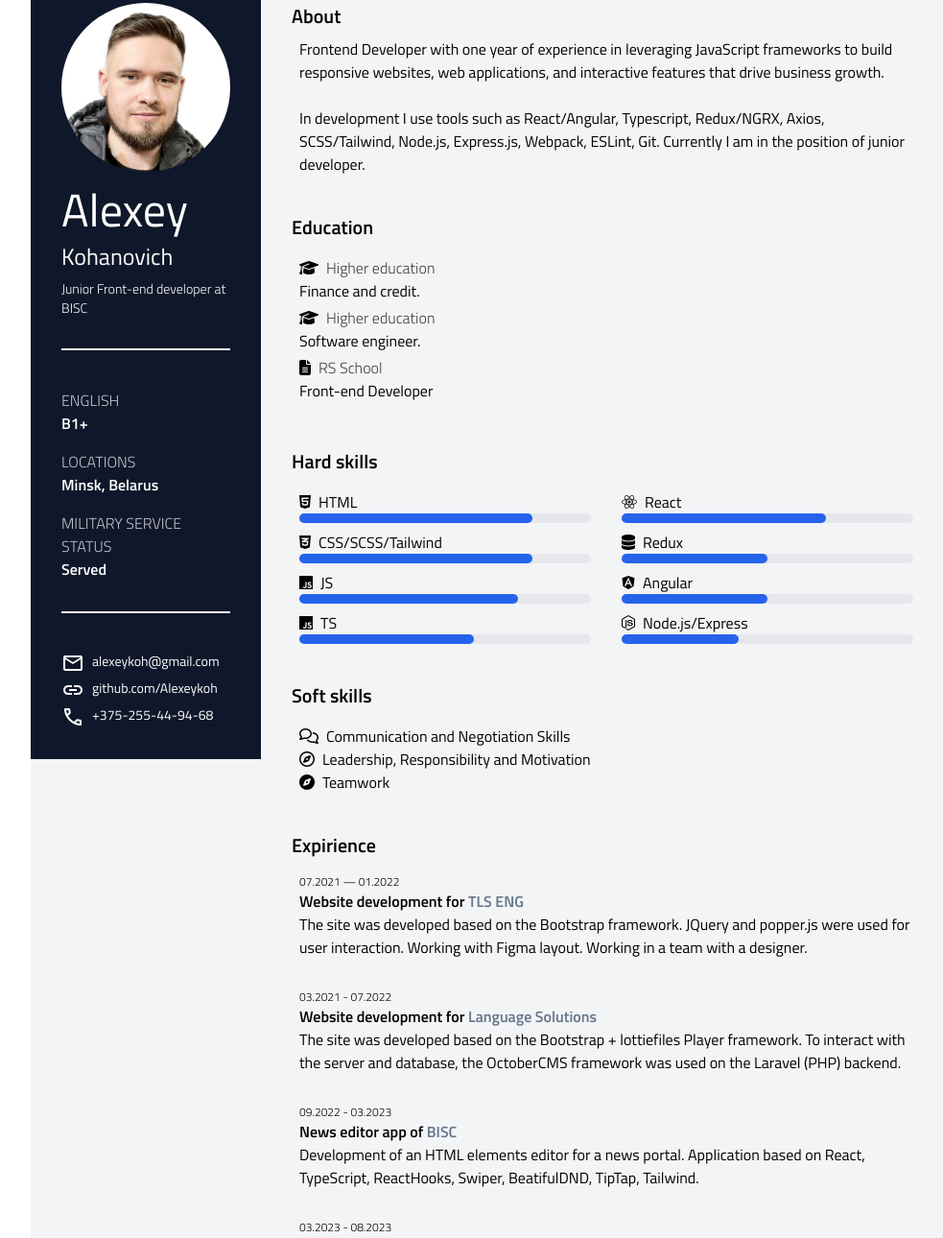
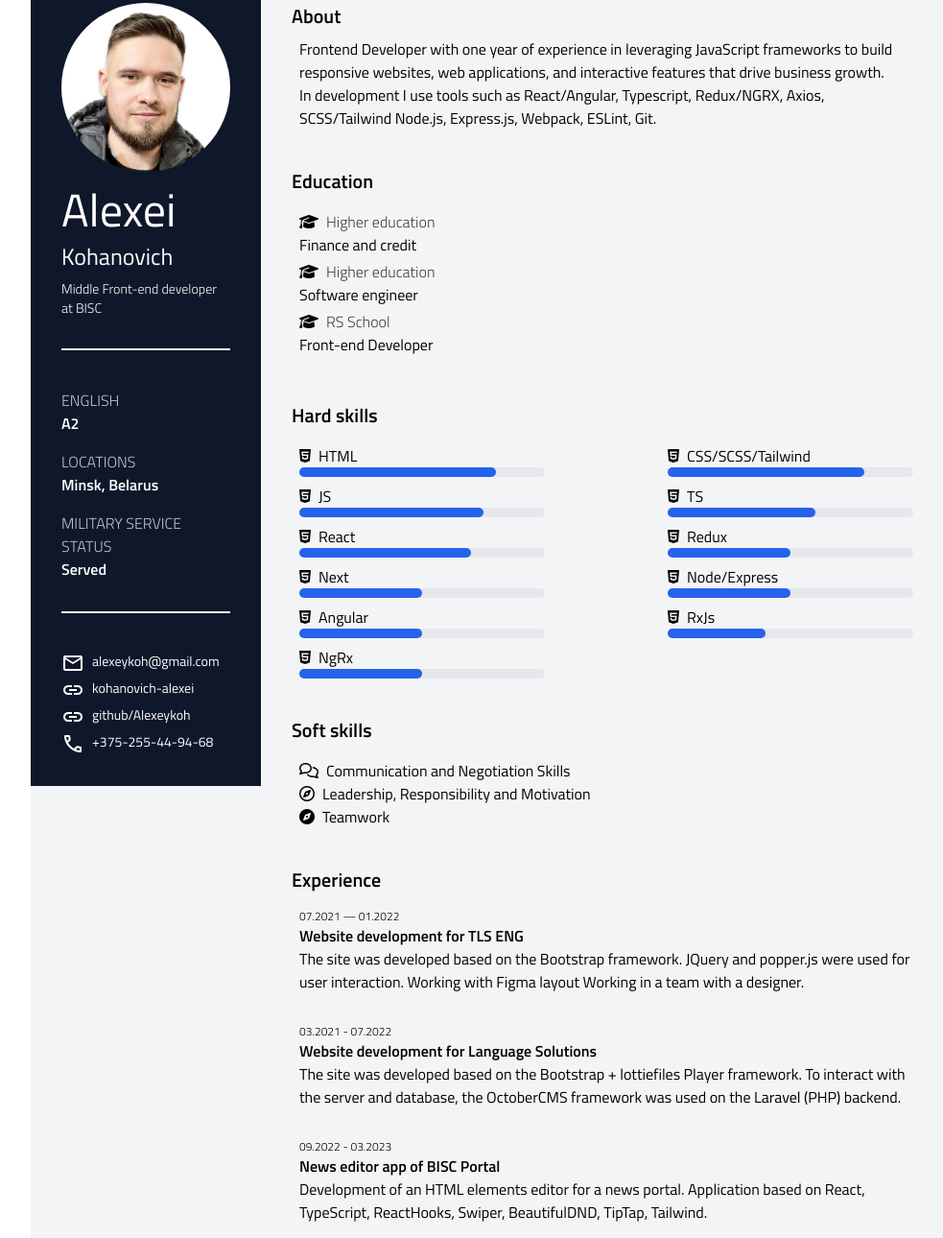
Before and after one commit to Alexeykoh/OpenToWork, a website with bundled scripts: page index.html in a window 1280 px wide. Shown: the part 69-1359 px from the top of the page at 96% size, without its empty margins (128-1111 px from the left). Built offline with nearby package versions, Linux system fonts and the light colour scheme.

Commit message:
feat: update info

```diff
--- /dev/null
+++ b/data.json
@@ -0,0 +1,110 @@
+{
+  "head": {
+    "firstName": "Alexei",
+    "secondName": "Kohanovich",
+    "age": "29 y.o.",
+    "description": "Middle Front-end developer at BISC",
+    "language": "A2",
+    "location": "Minsk, Belarus",
+    "contacts": [
+      {
+        "type": "email",
+        "value": "alexeykoh@gmail.com",
+        "link": "mailto:alexeykoh@gmail.com"
+      },
+      {
+        "type": "link",
+        "value": "kohanovich-alexei",
+        "link": "https://www.linkedin.com/in/kohanovich-alexei-a30469250/"
+      },
+      {
+        "type": "link",
+        "value": "github/Alexeykoh",
+        "link": "https://github.com/Alexeykoh"
+      },
+      {
+        "type": "call",
+        "value": "+375-255-44-94-68",
+        "link": "tel:+375-255-44-94-68"
+      }
+    ]
+  },
+  "about": [
+    {
+      "title": "",
+      "text": "Frontend Developer with one year of experience in leveraging JavaScript frameworks to build responsive websites, web applications, and interactive features that drive business growth."
+    },
+    {
+      "title": "",
+      "text": "In development I use tools such as React/Angular, Typescript, Redux/NGRX, Axios, SCSS/Tailwind Node.js, Express.js, Webpack, ESLint, Git."
+    }
+  ],
+  "education": [
+    { "title": "Higher education", "education": "Finance and credit" },
+    { "title": "Higher education", "education": "Software engineer" },
+    { "title": "RS School", "education": "Front-end Developer" }
+  ],
+  "hardSkills": [
+    { "name": "HTML", "progress": "80" },
+    { "name": "CSS/SCSS/Tailwind", "progress": "80" },
+    { "name": "JS", "progress": "75" },
+    { "name": "TS", "progress": "60" },
+    { "name": "React", "progress": "70" },
+    { "name": "Redux", "progress": "50" },
+    { "name": "Next", "progress": "50" },
+    { "name": "Node/Express", "progress": "50" },
+    { "name": "Angular", "progress": "50" },
+    { "name": "RxJs", "progress": "40" },
+    { "name": "NgRx", "progress": "50" }
+  ],
+  "softSkills": [
+    {
+      "icon": "fa-regular fa-comments",
+      "skill": "Communication and Negotiation Skills"
+    },
+    {
+      "icon": "fa-regular fa-compass",
+      "skill": "Leadership, Responsibility and Motivation"
+    },
+    { "icon": "fa-solid fa-compass", "skill": "Teamwork" }
+  ],
+  "experience": [
+    {
+      "title": "Website development for TLS ENG",
+      "period": "07.2021 — 01.2022",
+      "description": "The site was developed based on the Bootstrap framework. JQuery and popper.js were used for user interaction. Working with Figma layout Working in a team with a designer.",
+      "link": ""
+    },
+    {
+      "title": "Website development for Language Solutions",
+      "period": "03.2021 - 07.2022",
+      "description": "The site was developed based on the Bootstrap + lottiefiles Player framework. To interact with the server and database, the OctoberCMS framework was used on the Laravel (PHP) backend.",
+      "link": ""
+    },
+    {
+      "title": "News editor app of BISC Portal",
+      "period": "09.2022 - 03.2023",
+      "description": "Development of an HTML elements editor for a news portal. Application based on React, TypeScript, ReactHooks, Swiper, BeautifulDND, TipTap, Tailwind.",
+      "link": ""
+    },
+    {
+      "title": "Development and support of a corporate portal of BISC",
+      "period": "03.2023 - 01.2024",
+      "description": "Optimization, development of services widgets and additional functionality. Used Angular 16, NGRX, ViewportScroller, Tailwind.",
+      "link": ""
+    },
+    {
+      "title": "Website development for Lukan.by",
+      "period": "05.2023 - 08.2023",
+      "description": "Website development using React. Participated in the development of components, a search engine, and a site navigation system. Working with API, database. Admin panel develop.",
+      "link": "https://www.lukan.by/home"
+    }
+    ,
+    {
+      "title": "Website development for Eventtochka.by",
+      "period": "06.2023 - 10.2023",
+      "description": "Website development using React. Interface development, SEO, animation for Lotifiles.",
+      "link": "https://eventtochka.by/"
+    }
+  ]
+}
--- a/index.html
+++ b/index.html
@@ -26,21 +26,22 @@
             <img class="rounded-full w-40 h-auto lg:w-64  " src="./assets/images/photo.jpg" alt="main_image">
           </div>
           <div class="inf flex flex-col gap-2 ">
-            <h1 class="text-3xl md:text-5xl text-right sm:text-start">Alexey</h1>
-            <h2 class="text-xl md:text-2xl text-right sm:text-start">Kohanovich</h2>
-            <p class="text-sm opacity-75 hidden">🇧🇾 28 y.o.</p>
-            <p class="text-sm font-light text-right sm:text-start">Junior
-              Front-end developer at BISC</p>
+            <h1 id="firstName" class="text-3xl md:text-5xl text-right sm:text-start">firstName</h1>
+            <h2 id="secondName" class="text-xl md:text-2xl text-right sm:text-start">secondName</h2>
+            <p id="age" class="text-sm opacity-75 hidden">🇧🇾 28 y.o.</p>
+            <p id="description" class="text-sm font-light text-right sm:text-start">
+              Middle Front-end developer at BISC
+            </p>
           </div>
         </header>
         <ul class="flex flex-col gap-2 lg:gap-4 border-b-2 border-b-white pb-4 lg:pb-8">
           <li class="flex flex-col">
             <h3 class="uppercase opacity-75 font-light">english</h3>
-            <p class="font-semibold text-md"> B1+</p>
+            <p id="language" class="font-semibold text-md"> A2+</p>
           </li>
           <li class="flex flex-col">
             <h3 class="uppercase opacity-75 font-light">LOCATIONS</h3>
-            <p class="font-semibold text-md"> Minsk, Belarus</p>
+            <p id="location" class="font-semibold text-md"> Minsk, Belarus</p>
           </li>
           <li class="flex flex-col">
             <h3 class="uppercase opacity-75 font-light">MILITARY SERVICE
@@ -48,7 +49,7 @@
             <p class="font-semibold text-md"> Served</p>
           </li>
         </ul>
-        <ul class="contactInfo space-y-1 text-sm">
+        <ul id="contacts" class="contactInfo space-y-1 text-sm">
           <li class="flex gap-2">
             <span class="material-symbols-outlined">
               mail
@@ -67,7 +68,7 @@
       <section class="lg:w-3/4 h-full p-2 lg:p-8 flex flex-col gap-8 pt-8">
         <div class="flex flex-col">
           <h2 class="text-xl font-semibold">About</h2>
-          <div class="p-2">
+          <div id="about" class="p-2">
             <p>Frontend Developer with one year of experience in
               leveraging
               JavaScript frameworks to build responsive
@@ -84,7 +85,7 @@
         </div>
         <div class="flex flex-col gap-2">
           <h2 class="text-xl font-semibold">Education</h2>
-          <ul class="flex flex-col gap-1 p-2">
+          <ul id="education" class="flex flex-col gap-1 p-2">
             <li>
               <div class="flex items-center gap-2">
                 <i class="fa-solid fa-graduation-cap"></i>
@@ -111,7 +112,7 @@
         <div class="flex flex-col w-full">
           <h2 class="text-xl font-semibold py-2">Hard skills</h2>
           <div class="flex flex-col md:flex-row w-full gap-2 lg:gap-8 p-2">
-            <ul class="flex flex-col md:w-1/2 gap-2">
+            <ul id="hardSkills" class="flex flex-row flex-wrap gap-2 w-full justify-between">
               <li class="flex flex-col items center">
                 <div class="flex gap-2 items-center">
                   <i class="fa-brands fa-html5"></i>
@@ -150,50 +151,12 @@
               </li>
 
             </ul>
-            <ul class="flex flex-col md:w-1/2 gap-2">
-              <li class="flex flex-col items center">
-                <div class="flex gap-2 items-center">
-                  <i class="fa-brands fa-react"></i>
-                  <h4>React</h4>
-                </div>
-                <div class="w-full bg-gray-200 rounded-full h-2.5 dark:bg-gray-700">
-                  <div class="bg-blue-600 h-2.5 rounded-full" style="width: 70%"></div>
-                </div>
-              </li>
-              <li class="flex flex-col items center">
-                <div class="flex gap-2 items-center">
-                  <i class="fa-solid fa-database"></i>
-                  <h4>Redux</h4>
-                </div>
-                <div class="w-full bg-gray-200 rounded-full h-2.5 dark:bg-gray-700">
-                  <div class="bg-blue-600 h-2.5 rounded-full" style="width: 50%"></div>
-                </div>
-              </li>
-              <li class="flex flex-col items center">
-                <div class="flex gap-2 items-center">
-                  <i class="fa-brands fa-angular"></i>
-                  <h4>Angular</h4>
-                </div>
-                <div class="w-full bg-gray-200 rounded-full h-2.5 dark:bg-gray-700">
-                  <div class="bg-blue-600 h-2.5 rounded-full" style="width: 50%"></div>
-                </div>
-              </li>
-              <li class="flex flex-col items center">
-                <div class="flex gap-2 items-center">
-                  <i class="fa-brands fa-node-js"></i>
-                  <h4>Node.js/Express</h4>
-                </div>
-                <div class="w-full bg-gray-200 rounded-full h-2.5 dark:bg-gray-700">
-                  <div class="bg-blue-600 h-2.5 rounded-full" style="width: 40%"></div>
-                </div>
-              </li>
-            </ul>
           </div>
 
         </div>
         <div class="flex flex-col gap-2">
           <h2 class="text-xl font-semibold">Soft skills</h2>
-          <ul class="flex flex-col gap-2 lg:gap-0 p-2">
+          <ul id="softSkills" class="flex flex-col gap-2 lg:gap-0 p-2">
             <li class="flex flex-col lg:flex-row lg:gap-2 lg:items-center ">
               <i class="fa-regular fa-comments pt-1 lg:pt-0"></i>
               <h3>Communication and Negotiation Skills</h3>
@@ -209,8 +172,8 @@
           </ul>
         </div>
         <div class="flex flex-col gap-2">
-          <h2 class="text-xl font-semibold">Expirience</h2>
-          <ul class="flex flex-col gap-4">
+          <h2 class="text-xl font-semibold">Experience</h2>
+          <ul id="experience" class="flex flex-col gap-4">
             <li class="flex flex-col p-2 rounded-xl duration-75 hover:bg-gray-300">
               <div class>
                 <p class="font-light text-xs">07.2021 — 01.2022</p>
--- /dev/null
+++ b/script.js
@@ -0,0 +1,99 @@
+import data from "./data.json" assert { type: "json" };
+
+function setData(id, data) {
+  document.getElementById(id).innerHTML = data;
+}
+
+setData("firstName", data.head.firstName);
+setData("secondName", data.head.secondName);
+setData("age", data.head.age);
+setData("description", data.head.description);
+setData("language", data.head.language);
+setData("location", data.head.location);
+
+//
+const contactsEl = document.getElementById("contacts");
+contactsEl.innerHTML = null;
+data.head.contacts.forEach((el) => {
+  const element = document.createElement("li");
+  element.classList = "flex gap-2";
+  element.innerHTML = `<span class="material-symbols-outlined">
+  ${el.type}
+</span>
+<a href="${el.link}">${el.value}</a>`;
+  contactsEl.appendChild(element);
+});
+//
+//
+const aboutEl = document.getElementById("about");
+aboutEl.innerHTML = null;
+data.about.forEach((el) => {
+  const element = document.createElement("p");
+  element.classList = "";
+  element.innerHTML = el.text;
+  aboutEl.appendChild(element);
+});
+
+//
+const educationEl = document.getElementById("education");
+educationEl.innerHTML = null;
+data.education.forEach((el) => {
+  const element = document.createElement("li");
+  element.classList = "";
+  element.innerHTML = `<div class="flex items-center gap-2">
+  <i class="fa-solid fa-graduation-cap"></i>
+  <h3 class="opacity-75 font-light">${el.title}</h3>
+</div>
+<p>${el.education}</p>`;
+  educationEl.appendChild(element);
+});
+//
+
+//
+const hardSkillsEl = document.getElementById("hardSkills");
+hardSkillsEl.innerHTML = null;
+data.hardSkills.forEach((el) => {
+  const element = document.createElement("li");
+  element.classList = "flex flex-col items center w-64";
+  element.innerHTML = `<div class="flex gap-2 items-center">
+  <i class="fa-brands fa-html5"></i>
+  <h4>${el.name}</h4>
+</div>
+<div class="w-full bg-gray-200 rounded-full h-2.5 dark:bg-gray-700">
+  <div class="bg-blue-600 h-2.5 rounded-full" style="width: ${el.progress}%"></div>
+</div>`;
+  hardSkillsEl.appendChild(element);
+});
+//
+
+//
+const softSkills = document.getElementById("softSkills");
+softSkills.innerHTML = null;
+data.softSkills.forEach(({ icon, skill }) => {
+  const element = document.createElement("li");
+  element.classList = "flex flex-col lg:flex-row lg:gap-2 lg:items-center";
+  element.innerHTML = `     <i class="${icon} pt-1 lg:pt-0"></i>
+  <h3>${skill}</h3>`;
+  softSkills.appendChild(element);
+});
+//
+
+//
+const experience = document.getElementById("experience");
+experience.innerHTML = null;
+data.experience.forEach(({ title, period, description, link }) => {
+  const element = document.createElement("li");
+  element.classList =
+    "flex flex-col p-2 rounded-xl duration-75 hover:bg-gray-300";
+  element.innerHTML = `
+  <div class>
+                <p class="font-light text-xs">${period}</p>
+                <h1 class="font-semibold">${title}</h1>
+              </div>
+              <p>
+                ${description}
+              </p>
+  `;
+  experience.appendChild(element);
+});
+//
```
